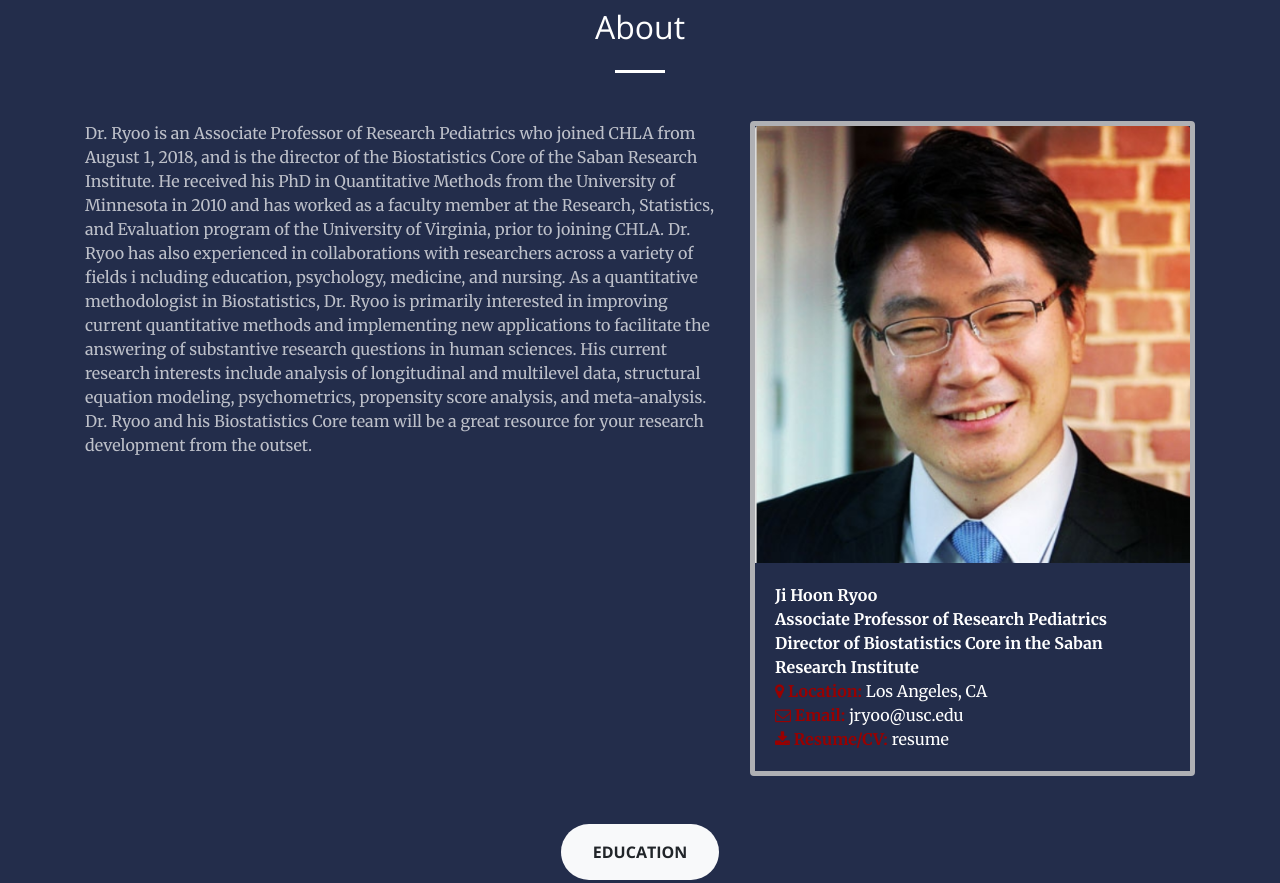
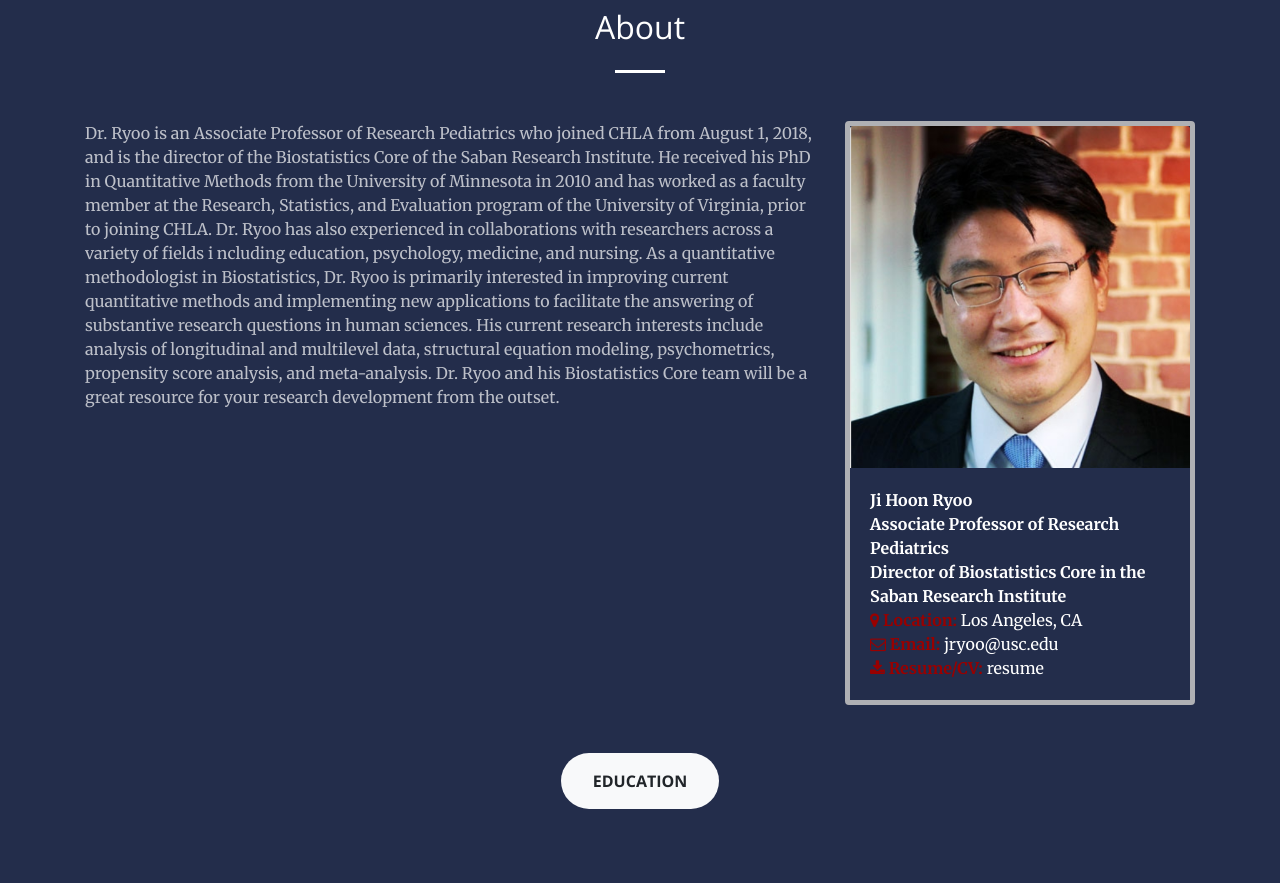
Before and after one commit to ryoofamily/ryoofamily.github.io, a plain HTML site: page index.html in a window 1280 px wide. Shown: the part 920-1803 px from the top of the page. Drawn offline with nearby package versions, Linux system fonts and the light colour scheme.

Commit message:
Add files via upload
column division ryoo

```diff
--- a/index.html
+++ b/index.html
@@ -129,12 +129,12 @@
           </div>
         </div>
         <div class="row">
-          <div class="col-md-7">
+          <div class="col-md-8">
             <p class="text-faded mb-4" style="text-align:left;">
                 Dr. Ryoo is an Associate Professor of Research Pediatrics who joined CHLA from  August 1, 2018, and is the director of the Biostatistics Core of the Saban Research Institute. He received his PhD in Quantitative Methods from the University of Minnesota in 2010 and has worked as a faculty member at  the Research, Statistics, and Evaluation program of  the University of Virginia, prior to joining CHLA. Dr. Ryoo has also experienced in collaborations with researchers across a variety of fields i ncluding education, psychology, medicine, and nursing. As a quantitative methodologist in Biostatistics, Dr. Ryoo is primarily interested in improving current quantitative methods and implementing new applications to facilitate the answering of substantive research questions in human sciences. His current research interests include analysis of longitudinal and multilevel data, structural equation modeling, psychometrics, propensity score analysis, and meta-analysis. Dr. Ryoo and his Biostatistics Core team will be a great resource for your research development from the outset.
             </p>
           </div>
-          <div class="col-md-5">
+          <div class="col-md-4">
             <div class="card" style="background-color:transparent;border:5px solid rgba(224, 222, 217, 0.74)">
               <img class="card-img-top" src="./pictures/jihoon.png" alt="jihoon">
               <div class="card-body" style="text-align:left">
```
